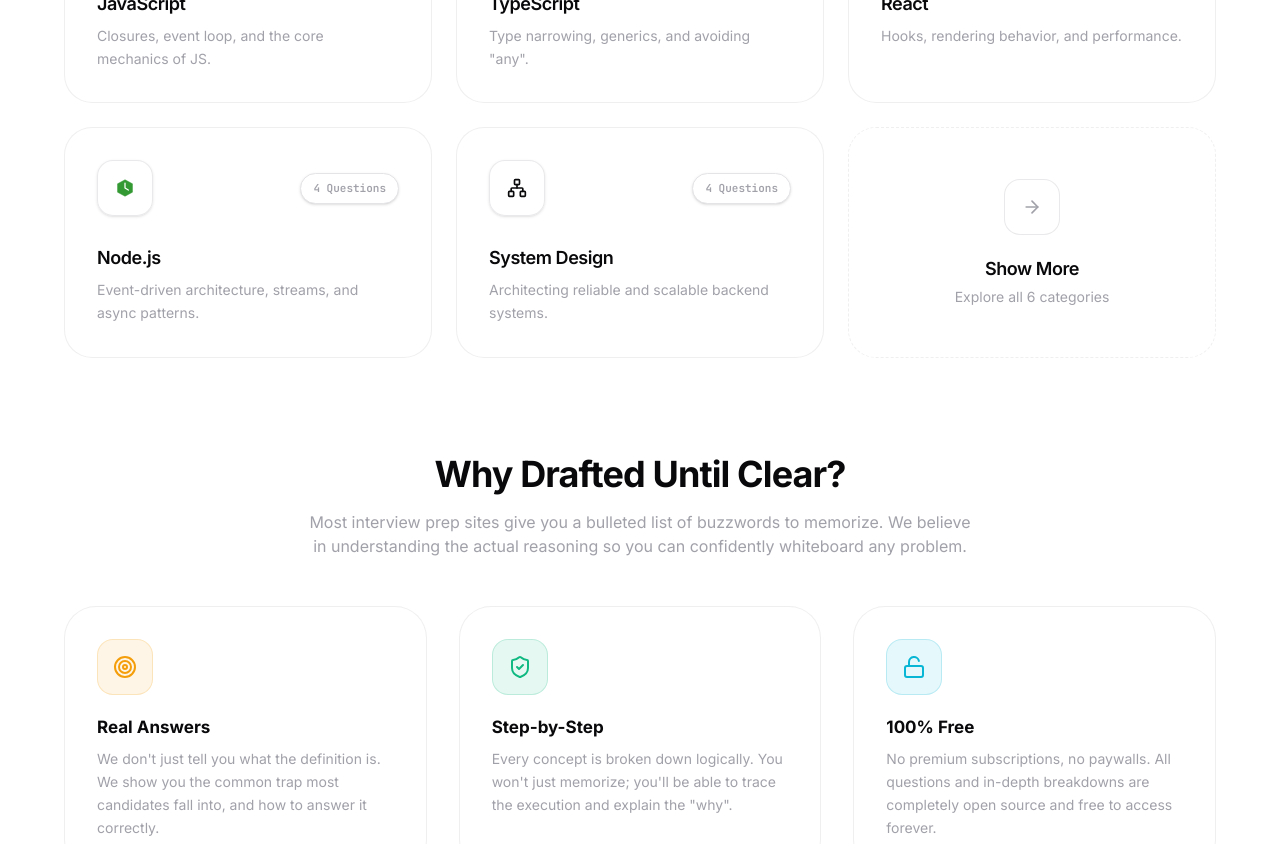
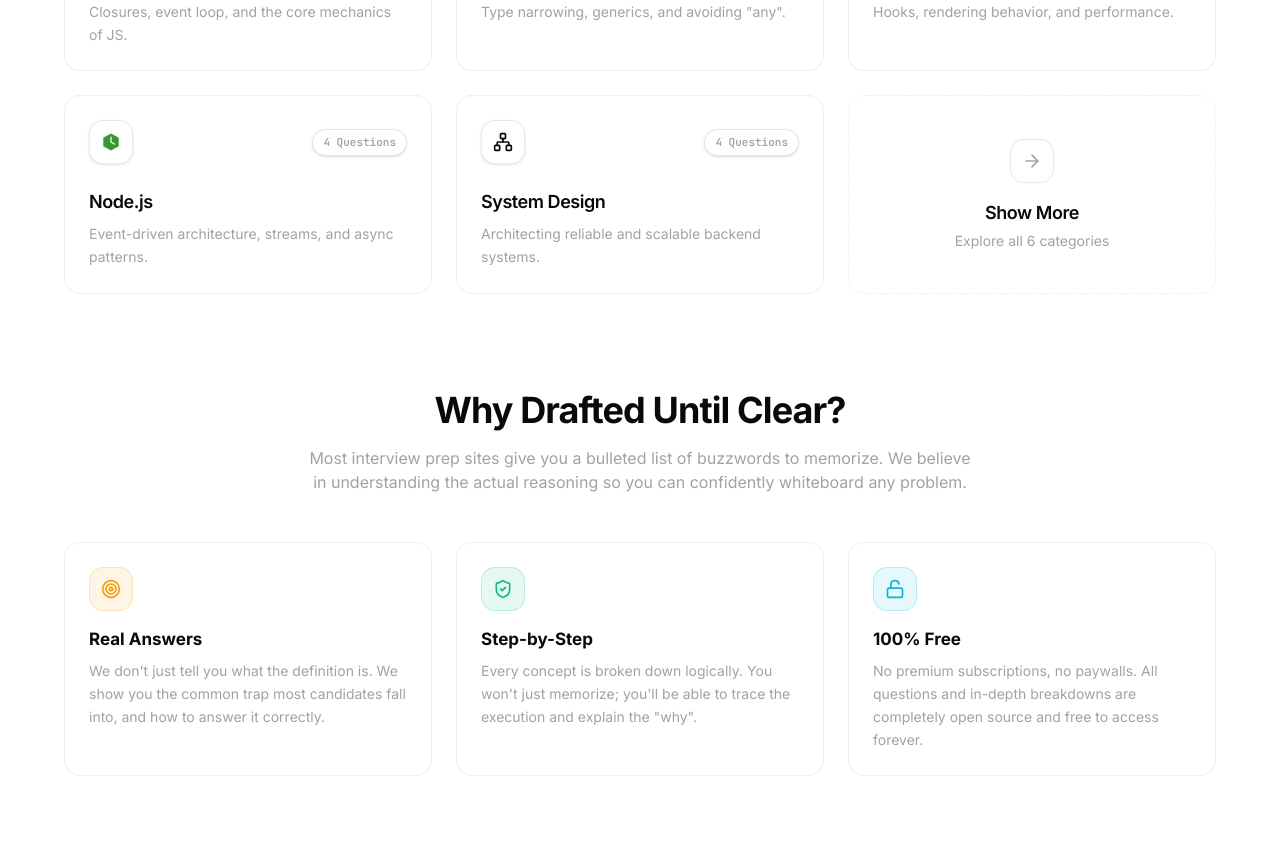
Before and after one commit to ihssmaheel-dev/drafted-until-clear, a Next.js app: page / in a window 1280 px wide. Shown: the part 1100-1944 px from the top of the page. Built offline with nearby package versions, Linux system fonts and the light colour scheme.

Commit message:
style: dial back card sizes and paddings for a cleaner, tighter, and more minimal aesthetic

```diff
--- a/src/components/home/category-grid.tsx
+++ b/src/components/home/category-grid.tsx
@@ -36,15 +36,15 @@ export function CategoryGrid({ categories, counts, limit, hideTitle }: CategoryG
               key={cat.id}
               href={`/categories/${cat.id}`}
               className={cn(
-                "group relative overflow-hidden flex flex-col items-start gap-5 rounded-[28px] border p-7 sm:p-8 transition-all duration-500 outline-none text-left",
-                "border-border/60 bg-gradient-to-b from-secondary/30 to-transparent hover:-translate-y-2 hover:border-foreground/20 hover:shadow-[0_8px_30px_rgb(0,0,0,0.06)] dark:hover:shadow-[0_8px_30px_rgb(255,255,255,0.03)]"
+                "group relative overflow-hidden flex flex-col items-start gap-4 rounded-2xl border p-5 sm:p-6 transition-all duration-500 outline-none text-left",
+                "border-border/60 bg-gradient-to-b from-secondary/30 to-transparent hover:-translate-y-1 hover:border-foreground/20 hover:shadow-[0_8px_30px_rgb(0,0,0,0.06)] dark:hover:shadow-[0_8px_30px_rgb(255,255,255,0.03)]"
               )}
             >
               {/* Subtle top inner glow on hover */}
               <div className="absolute inset-x-0 top-0 h-px bg-gradient-to-r from-transparent via-foreground/10 to-transparent opacity-0 group-hover:opacity-100 transition-opacity duration-500" />
               <div className="flex w-full items-center justify-between">
                 <div
-                  className="flex size-14 items-center justify-center rounded-2xl border border-border/80 bg-background/80 backdrop-blur-sm shadow-sm transition-transform duration-500 group-hover:scale-110"
+                  className="flex size-11 items-center justify-center rounded-[14px] border border-border/80 bg-background/80 backdrop-blur-sm shadow-sm transition-transform duration-500 group-hover:scale-105"
                 >
                   <CategoryIcon
                     icon={cat.icon}
@@ -52,7 +52,7 @@ export function CategoryGrid({ categories, counts, limit, hideTitle }: CategoryG
                     style={{ color: `var(--color-${cat.color || "cyan"})` }}
                   />
                 </div>
-                <span className="font-mono text-[11px] font-bold px-3 py-1.5 rounded-full bg-background border border-border text-text-muted transition-colors group-hover:border-foreground/20 group-hover:text-foreground shadow-sm">
+                <span className="font-mono text-[11px] font-bold px-2.5 py-1 rounded-full bg-background border border-border text-text-muted transition-colors group-hover:border-foreground/20 group-hover:text-foreground shadow-sm">
                   {counts[cat.id] ?? 0} Questions
                 </span>
               </div>
@@ -73,12 +73,12 @@ export function CategoryGrid({ categories, counts, limit, hideTitle }: CategoryG
           <Link
             href="/categories"
             className={cn(
-              "group relative overflow-hidden flex flex-col items-center justify-center gap-5 rounded-[28px] border border-dashed p-7 sm:p-8 transition-all duration-500 outline-none text-center",
-              "border-border/60 hover:-translate-y-2 hover:border-foreground/30 hover:shadow-[0_8px_30px_rgb(0,0,0,0.06)] dark:hover:shadow-[0_8px_30px_rgb(255,255,255,0.03)]"
+              "group relative overflow-hidden flex flex-col items-center justify-center gap-4 rounded-2xl border border-dashed p-5 sm:p-6 transition-all duration-500 outline-none text-center",
+              "border-border/60 hover:-translate-y-1 hover:border-foreground/30 hover:shadow-[0_8px_30px_rgb(0,0,0,0.06)] dark:hover:shadow-[0_8px_30px_rgb(255,255,255,0.03)]"
             )}
           >
             <div className="absolute inset-x-0 top-0 h-px bg-gradient-to-r from-transparent via-foreground/10 to-transparent opacity-0 group-hover:opacity-100 transition-opacity duration-500" />
-            <div className="flex size-14 items-center justify-center rounded-2xl border border-border/80 bg-background/80 backdrop-blur-sm text-text-muted transition-all duration-500 group-hover:scale-110 group-hover:text-foreground">
+            <div className="flex size-11 items-center justify-center rounded-[14px] border border-border/80 bg-background/80 backdrop-blur-sm text-text-muted transition-all duration-500 group-hover:scale-105 group-hover:text-foreground">
               <ArrowRight className="size-5" />
             </div>
             <div className="flex flex-col">
--- a/src/components/home/features.tsx
+++ b/src/components/home/features.tsx
@@ -15,15 +15,15 @@ export function Features() {
         </p>
       </div>
 
-      <div className="grid grid-cols-1 md:grid-cols-3 gap-6 sm:gap-8">
+      <div className="grid grid-cols-1 md:grid-cols-3 gap-5 sm:gap-6">
         <motion.div
-          whileHover={{ y: -8 }}
-          transition={{ duration: 0.4, ease: "easeOut" }}
-          className="group relative flex flex-col gap-5 p-7 sm:p-8 rounded-[32px] border border-border/60 bg-gradient-to-b from-secondary/30 to-transparent overflow-hidden hover:border-foreground/20 hover:shadow-[0_8px_30px_rgb(0,0,0,0.06)] dark:hover:shadow-[0_8px_30px_rgb(255,255,255,0.03)] transition-all duration-500"
+          whileHover={{ y: -4 }}
+          transition={{ duration: 0.3, ease: "easeOut" }}
+          className="group relative flex flex-col gap-4 p-5 sm:p-6 rounded-2xl border border-border/60 bg-gradient-to-b from-secondary/30 to-transparent overflow-hidden hover:border-foreground/20 hover:shadow-[0_8px_30px_rgb(0,0,0,0.06)] dark:hover:shadow-[0_8px_30px_rgb(255,255,255,0.03)] transition-all duration-500"
         >
           <div className="absolute inset-x-0 top-0 h-px bg-gradient-to-r from-transparent via-foreground/10 to-transparent opacity-0 group-hover:opacity-100 transition-opacity duration-500" />
-          <div className="flex size-14 items-center justify-center rounded-2xl border border-amber/20 bg-amber/10 text-amber transition-transform duration-500 group-hover:scale-110 group-hover:shadow-[0_0_20px_rgba(245,158,11,0.2)]">
-            <Target className="size-6" />
+          <div className="flex size-11 items-center justify-center rounded-[14px] border border-amber/20 bg-amber/10 text-amber transition-transform duration-500 group-hover:scale-105 group-hover:shadow-[0_0_20px_rgba(245,158,11,0.2)]">
+            <Target className="size-5" />
           </div>
           <div className="flex flex-col gap-2">
             <h3 className="font-sans text-[17px] font-bold text-foreground">Real Answers</h3>
@@ -34,13 +34,13 @@ export function Features() {
         </motion.div>
 
         <motion.div
-          whileHover={{ y: -8 }}
-          transition={{ duration: 0.4, ease: "easeOut" }}
-          className="group relative flex flex-col gap-5 p-7 sm:p-8 rounded-[32px] border border-border/60 bg-gradient-to-b from-secondary/30 to-transparent overflow-hidden hover:border-foreground/20 hover:shadow-[0_8px_30px_rgb(0,0,0,0.06)] dark:hover:shadow-[0_8px_30px_rgb(255,255,255,0.03)] transition-all duration-500"
+          whileHover={{ y: -4 }}
+          transition={{ duration: 0.3, ease: "easeOut" }}
+          className="group relative flex flex-col gap-4 p-5 sm:p-6 rounded-2xl border border-border/60 bg-gradient-to-b from-secondary/30 to-transparent overflow-hidden hover:border-foreground/20 hover:shadow-[0_8px_30px_rgb(0,0,0,0.06)] dark:hover:shadow-[0_8px_30px_rgb(255,255,255,0.03)] transition-all duration-500"
         >
           <div className="absolute inset-x-0 top-0 h-px bg-gradient-to-r from-transparent via-foreground/10 to-transparent opacity-0 group-hover:opacity-100 transition-opacity duration-500" />
-          <div className="flex size-14 items-center justify-center rounded-2xl border border-green/20 bg-green/10 text-green transition-transform duration-500 group-hover:scale-110 group-hover:shadow-[0_0_20px_rgba(16,185,129,0.2)]">
-            <ShieldCheck className="size-6" />
+          <div className="flex size-11 items-center justify-center rounded-[14px] border border-green/20 bg-green/10 text-green transition-transform duration-500 group-hover:scale-105 group-hover:shadow-[0_0_20px_rgba(16,185,129,0.2)]">
+            <ShieldCheck className="size-5" />
           </div>
           <div className="flex flex-col gap-2">
             <h3 className="font-sans text-[17px] font-bold text-foreground">Step-by-Step</h3>
@@ -51,13 +51,13 @@ export function Features() {
         </motion.div>
 
         <motion.div
-          whileHover={{ y: -8 }}
-          transition={{ duration: 0.4, ease: "easeOut" }}
-          className="group relative flex flex-col gap-5 p-7 sm:p-8 rounded-[32px] border border-border/60 bg-gradient-to-b from-secondary/30 to-transparent overflow-hidden hover:border-foreground/20 hover:shadow-[0_8px_30px_rgb(0,0,0,0.06)] dark:hover:shadow-[0_8px_30px_rgb(255,255,255,0.03)] transition-all duration-500"
+          whileHover={{ y: -4 }}
+          transition={{ duration: 0.3, ease: "easeOut" }}
+          className="group relative flex flex-col gap-4 p-5 sm:p-6 rounded-2xl border border-border/60 bg-gradient-to-b from-secondary/30 to-transparent overflow-hidden hover:border-foreground/20 hover:shadow-[0_8px_30px_rgb(0,0,0,0.06)] dark:hover:shadow-[0_8px_30px_rgb(255,255,255,0.03)] transition-all duration-500"
         >
           <div className="absolute inset-x-0 top-0 h-px bg-gradient-to-r from-transparent via-foreground/10 to-transparent opacity-0 group-hover:opacity-100 transition-opacity duration-500" />
-          <div className="flex size-14 items-center justify-center rounded-2xl border border-cyan/20 bg-cyan/10 text-cyan transition-transform duration-500 group-hover:scale-110 group-hover:shadow-[0_0_20px_rgba(6,182,212,0.2)]">
-            <LockOpen className="size-6" />
+          <div className="flex size-11 items-center justify-center rounded-[14px] border border-cyan/20 bg-cyan/10 text-cyan transition-transform duration-500 group-hover:scale-105 group-hover:shadow-[0_0_20px_rgba(6,182,212,0.2)]">
+            <LockOpen className="size-5" />
           </div>
           <div className="flex flex-col gap-2">
             <h3 className="font-sans text-[17px] font-bold text-foreground">100% Free</h3>
```
Also changed, not shown: src/components/questions/answer-steps.tsx (+8 -8 lines).
